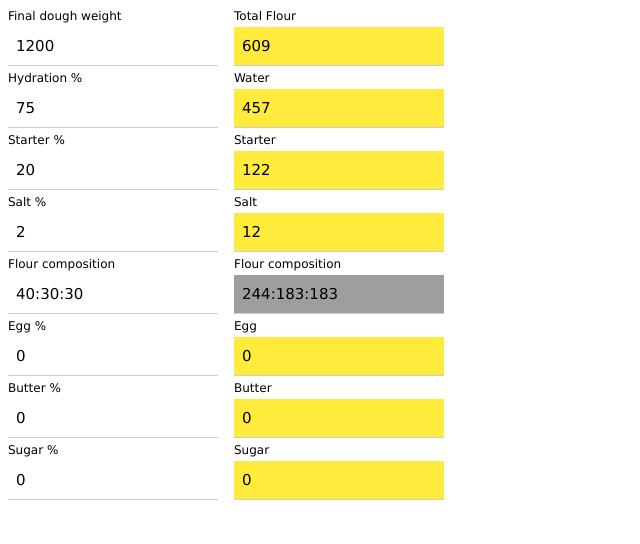
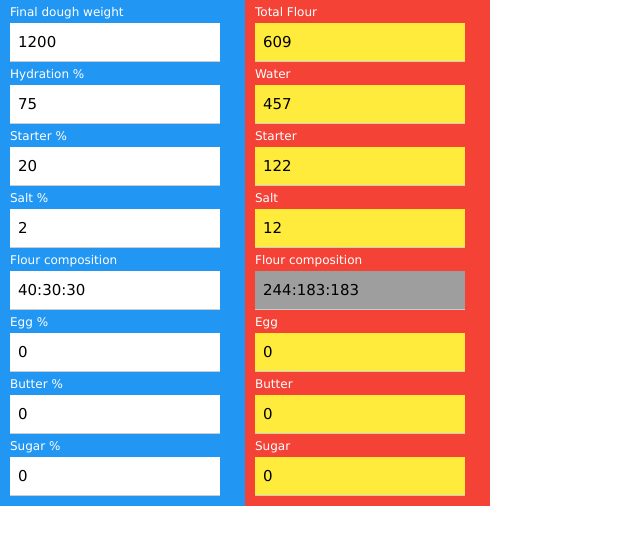
Before and after one commit to recap/dough, a Vue app: page / in a window 1280 px wide. Shown: the top 544 px of the page, without its empty margins (0-640 px from the left). Built offline with nearby package versions, Linux system fonts and the light colour scheme.

Commit message:
css styling

```diff
--- a/src/App.vue
+++ b/src/App.vue
@@ -1,5 +1,5 @@
 <template>
-  <div class="w3-container w3-cell w3-padding-small">
+  <div class="container w3-blue w3-cell">
     <label class="labels">Final dough weight</label>
     <input class="w3-input"  type="number" v-model="finalDoughWeight"  @change="calculate" @paste="calculate" @keyup="calculate">
     <label class="labels">Hydration %</label>
@@ -18,7 +18,7 @@
     <input class="w3-input"  type="number" v-model="sugarPercentage" @change="calculate" @paste="calculate" @keyup="calculate">
   </div>
 
-  <div class="w3-container w3-cell w3-padding-small">
+  <div class= "container w3-red w3-cell">
     <label class="labels">Total Flour </label>
     <input class="w3-input w3-yellow"  type="number" v-model.lazy="flourWeight" @change="reverseCalculate" @paste="reverseCalculate" @keyup="reverseCalculate">
     <label class="labels">Water </label>
@@ -39,9 +39,14 @@
 </template>
 
 <style>
-.labels {
-	font-size: 12px;
-}
+  .labels {
+    font-size: 12px;
+  }
+  .container {
+    padding-right: 25px;
+    padding-left: 10px;
+    padding-bottom: 10px;
+  }
 </style>
 
 <script setup>
```
